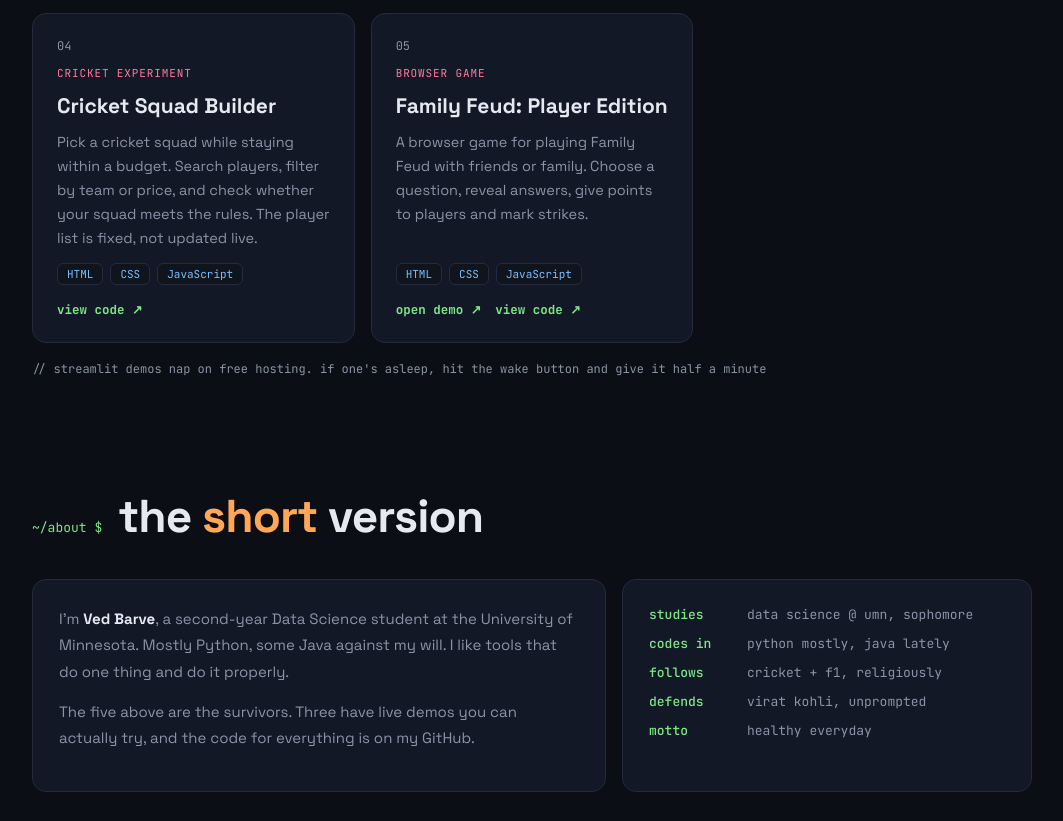
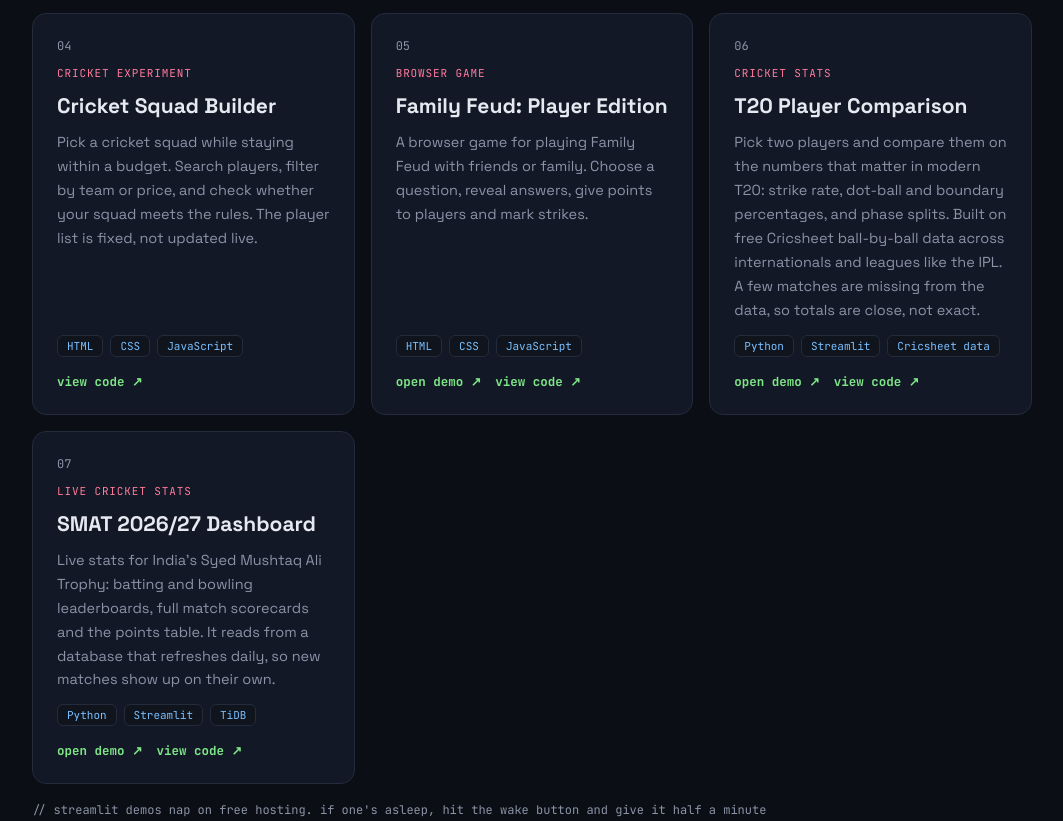
Before and after one commit to vedhb26-hub/vedhb26-hub.github.io, a plain HTML site: page index.html in a window 1280 px wide. Shown: the part 1362-2183 px from the top of the page, without its empty margins (108-1171 px from the left). Drawn offline with Linux system fonts and the light colour scheme.

Commit message:
Add T20 Player Comparison and SMAT dashboard cards

```diff
--- a/index.html
+++ b/index.html
@@ -228,7 +228,7 @@ footer .sig b{color:var(--green)}
     </div>
 
     <nav class="doors" aria-label="Explore">
-      <a class="door" href="#projects"><span><small>3 demos, 5 repos</small><b>Projects</b></span><span class="go">-&gt;</span></a>
+      <a class="door" href="#projects"><span><small>5 demos, 7 repos</small><b>Projects</b></span><span class="go">-&gt;</span></a>
       <a class="door" href="#about"><span><small>the short version</small><b>About</b></span><span class="go">-&gt;</span></a>
       <a class="door" href="https://github.com/vedhb26-hub"><span><small>source, unfiltered</small><b>GitHub</b></span><span class="go">-&gt;</span></a>
     </nav>
@@ -275,6 +275,20 @@ footer .sig b{color:var(--green)}
         <div class="stack"><span>HTML</span><span>CSS</span><span>JavaScript</span></div>
         <div class="links"><a href="https://ff-bhdep.vercel.app/">open demo ↗</a><a href="https://github.com/vedhb26-hub/ff-bhdep">view code ↗</a></div>
       </div>
+      <div class="card">
+        <span class="num">06</span><span class="kind">cricket stats</span>
+        <h3>T20 Player Comparison</h3>
+        <p>Pick two players and compare them on the numbers that matter in modern T20: strike rate, dot-ball and boundary percentages, and phase splits. Built on free Cricsheet ball-by-ball data across internationals and leagues like the IPL. A few matches are missing from the data, so totals are close, not exact.</p>
+        <div class="stack"><span>Python</span><span>Streamlit</span><span>Cricsheet data</span></div>
+        <div class="links"><a href="https://t20-player-comparison.streamlit.app/">open demo ↗</a><a href="https://github.com/vedhb26-hub/t20-player-comparison">view code ↗</a></div>
+      </div>
+      <div class="card">
+        <span class="num">07</span><span class="kind">live cricket stats</span>
+        <h3>SMAT 2026/27 Dashboard</h3>
+        <p>Live stats for India's Syed Mushtaq Ali Trophy: batting and bowling leaderboards, full match scorecards and the points table. It reads from a database that refreshes daily, so new matches show up on their own.</p>
+        <div class="stack"><span>Python</span><span>Streamlit</span><span>TiDB</span></div>
+        <div class="links"><a href="https://smat-2026-27-dashboard.streamlit.app/">open demo ↗</a><a href="https://github.com/vedhb26-hub/smat-2026-27-dashboard">view code ↗</a></div>
+      </div>
     </div>
     <p class="note">// streamlit demos nap on free hosting. if one's asleep, hit the wake button and give it half a minute</p>
   </section>
@@ -287,7 +301,7 @@ footer .sig b{color:var(--green)}
     <div class="about-grid">
       <div class="about-card">
         <p>I'm <b>Ved Barve</b>, a second-year Data Science student at the University of Minnesota. Mostly Python, some Java against my will. I like tools that do one thing and do it properly.</p>
-        <p>The five above are the survivors. Three have live demos you can actually try, and the code for everything is on my GitHub.</p>
+        <p>The seven above are the survivors. Five have live demos you can actually try, and the code for everything is on my GitHub.</p>
       </div>
       <div class="about-card">
         <ul class="facts">
@@ -310,7 +324,7 @@ footer .sig b{color:var(--green)}
 <script>
 (function(){
   var boot=document.getElementById('boot'),term=document.getElementById('bootTerm'),skip=document.getElementById('bootSkip');
-  var lines=['$ git clone ved-barve/portfolio','<span class="ok">✓</span> 5 projects found','<span class="ok">✓</span> 3 demos live','rendering…'];
+  var lines=['$ git clone ved-barve/portfolio','<span class="ok">✓</span> 7 projects found','<span class="ok">✓</span> 5 demos live','rendering…'];
   var i=0,done=false;
   function finish(){ if(done)return; done=true; boot.classList.add('done'); setTimeout(function(){boot.style.display='none'},600); typeHero(); }
   function nextLine(){
```
